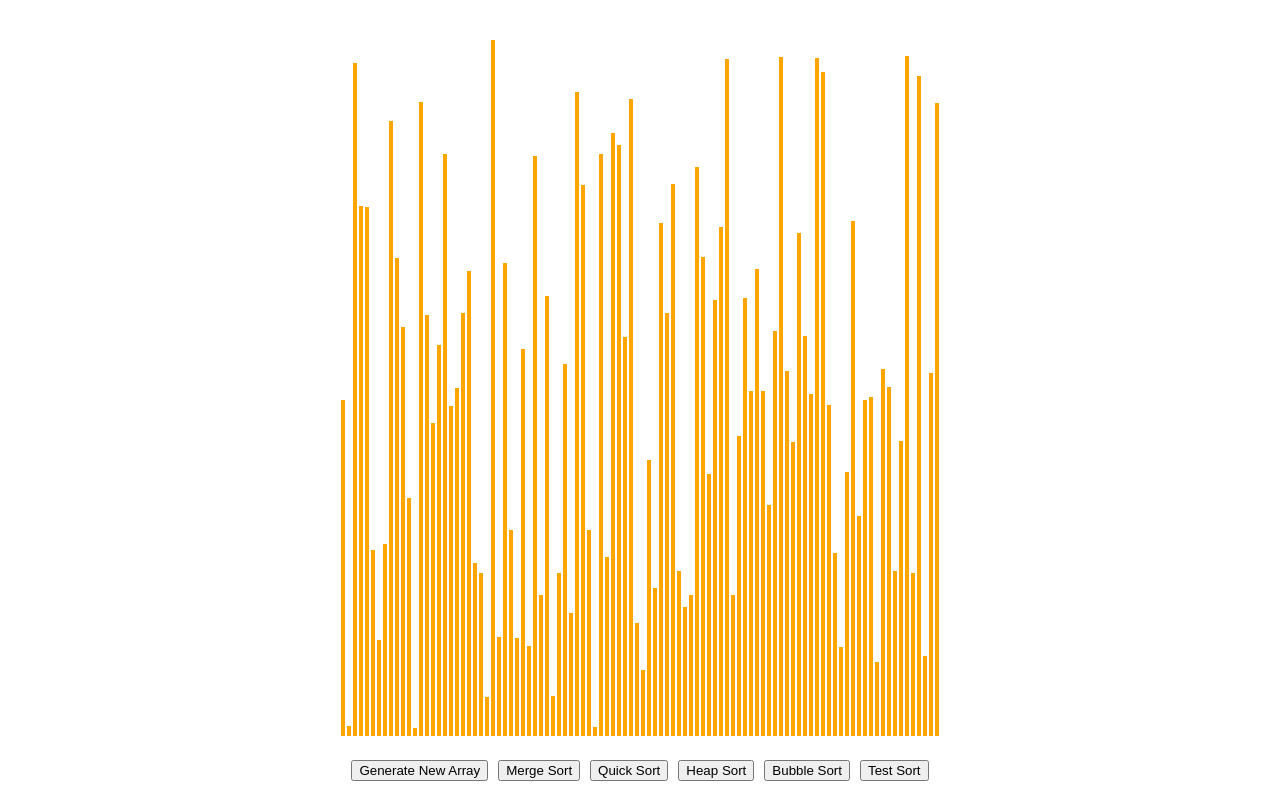
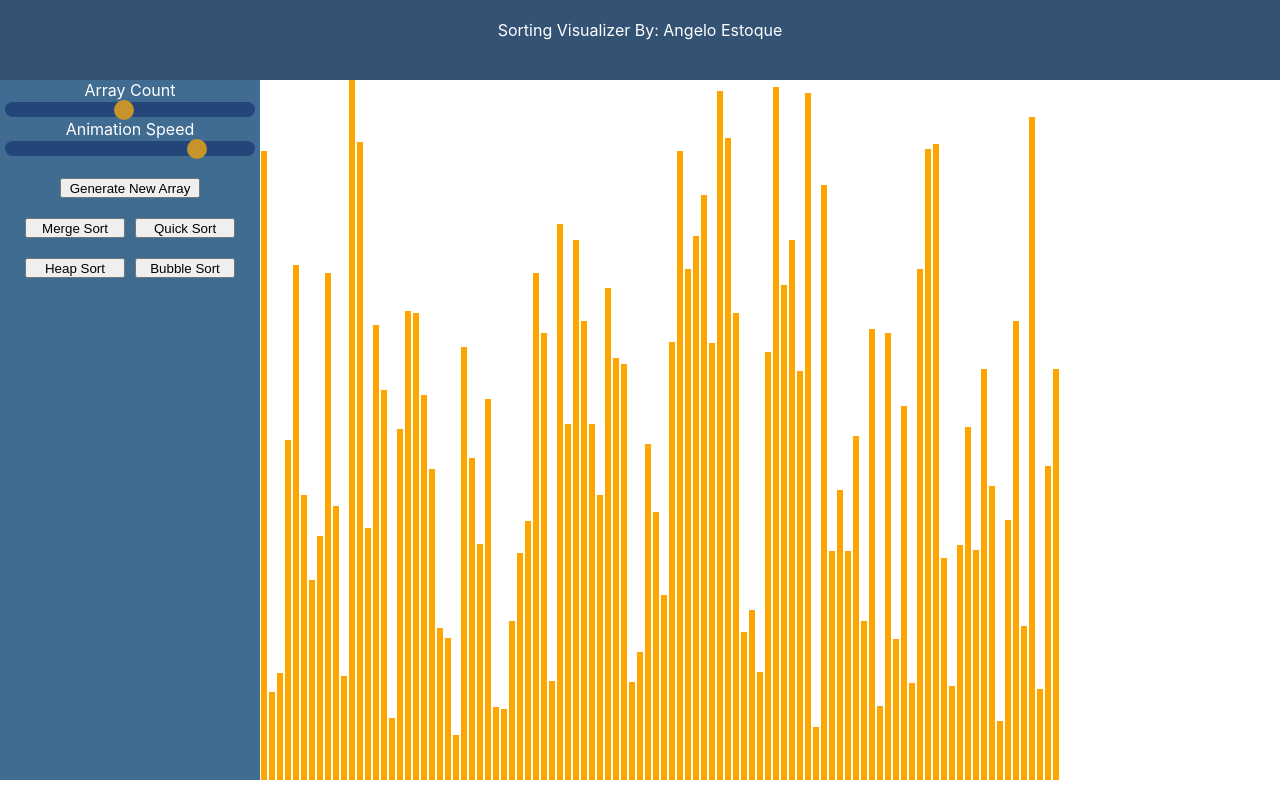
Before and after one commit to AngeloE28/sorting_visualizer, a React (Create React App) app: page / in a window 1280 px wide. Built offline with nearby package versions, Linux system fonts and the light colour scheme.

Commit message:
Quicksort, sliders and css
• Added the quicksort algorithm and its animation
• Added css to the whole app
• Fixed up the weird behaviour of the array bars going up and down when tallest array bar moves position
• Added sliders to control the array bars count and the animation speed

```diff
--- a/src/Sorting_Algorithm/Sorting_Algorithm.js
+++ b/src/Sorting_Algorithm/Sorting_Algorithm.js
@@ -190,7 +190,60 @@ export function quickSort(arr) {
 }
 
 function quick(mainArr, anims) {
+    const low = 0;
+    const high = mainArr.length - 1;
+    quickSortHelper(mainArr, low, high, anims);
+}
 
+function quickSortHelper(mainArr, low, high, anims) {
+
+    if(low > high)
+        return;
+
+    // Get the partition index
+    let partIdx = partition(mainArr, low, high, anims);
+
+    // Sort elements before and  after partition
+    quickSortHelper(mainArr, low, partIdx - 1, anims);
+    quickSortHelper(mainArr, partIdx + 1, high, anims);
+}
+
+function partition(mainArr, low, high, anims) {
+
+    let pivot = mainArr[high];
+
+    // Index of smaller elements
+    // Inidcates the right position of pivot found so far
+    let idx = (low - 1);
+
+    for(let j = low; j <= high - 1; j++) {
+
+        // Current element is smaller than pivot
+        if(mainArr[j] < pivot){
+            // Values being compared for animation
+            // Index of smaller element and current element
+            anims.push([idx, j]);
+            anims.push([idx, j]);
+
+            // Values being compared for animation
+            // Index of smaller element and current element being swapped
+            anims.push([idx, mainArr[j]]);
+            anims.push([j, mainArr[idx]]);
+            idx++;
+            swap(mainArr, idx, j);
+        }
+    }
+    // Values being compared for animation
+    // Index of smaller element and the ending index
+    anims.push([idx + 1, high]);
+    anims.push([idx + 1, high]);
+
+    // Values being compared for animation
+    // Index of smaller element and the ending index swapped
+    anims.push([idx + 1, mainArr[high]]);
+    anims.push([high, mainArr[idx + 1]]);
+    swap(mainArr, idx + 1, high);
+    return (idx + 1);
 }
 
 function swap(mainArr, item1, item2) {
--- a/src/Sorting_Visualizer/Sorting_Visualizer.css
+++ b/src/Sorting_Visualizer/Sorting_Visualizer.css
@@ -1,9 +1,53 @@
+.title {
+    background-color: rgb(52, 82, 116);
+    text-align: center;
+    color: white;
+}
+
 .array-container {
+    background-color: white;
     position: relative;
-    display: flexbox;
+    display: flex;
     flex-wrap: wrap;
-    flex-direction: column;
+    flex-direction: row;
     margin-top: 40px;
+}
+
+.userInputs {
+    background-color: rgb(64, 108, 145);
+}
+
+.barContainer {
+    align-items:flex-end;
+    display: flex;
+    flex-wrap: wrap;
+    flex-direction: row;
+    position: relative;
+    height: 700px;
+}
+
+.array-bar {
+    background-color: orange;
+    display: inline-block;
+    margin-left: 1px;
+    margin-right: 1px;
+    transition: 0.05s ease;
+}
+
+.buttonContainer {
+    display: inline-block;
+    position: relative;
+    width: 260px;
+}
+
+
+.buttonContainer button {
+    width: 100px;
+    height: 20px;
+}
+
+.buttonContainer .newArrBtn {
+    width: 140px;
 }
 
 .array-container button {
@@ -12,11 +56,45 @@
     margin-right: 5px;
 }
 
-.array-bar {
-    width: 4px;
-    background-color: orange;
-    display: inline-block;
-    margin-left: 1px;
-    margin-right: 1px;
-    transition: 0.05s ease;
+.slideContainer {
+    width: 100%;
+    display: flex;
+    flex-direction: column;
+    align-items: center;
+    color: white;
 }
+
+.slider {
+    -webkit-appearance: none;
+    appearance: none;
+    border-radius: 8px;
+    width: 250px;
+    height: 15px;
+    background: rgb(25, 53, 112);
+    outline: none;
+    opacity: 0.7;
+    -webkit-transition: 0.2s;
+    transition: opacity 0.2s;
+}
+
+.slider:hover {
+    opacity: 1;
+}
+
+.slider::-webkit-slider-thumb {
+    -webkit-appearance: none;
+    appearance: none;
+    border-radius: 50%;
+    width: 20px;
+    height: 20px;
+    background: orange;
+    cursor: pointer;
+}
+
+.slider::-moz-range-thumb {
+    border-radius: 50%;
+    width: 20px;
+    height: 20px;
+    background: orange;
+    cursor: pointer;
+}
--- a/src/Sorting_Visualizer/Sorting_Visualizer.jsx
+++ b/src/Sorting_Visualizer/Sorting_Visualizer.jsx
@@ -1,9 +1,6 @@
 import React from "react";
 import './Sorting_Visualizer.css';
 import * as Sorting_Algorithms from '../Sorting_Algorithm/Sorting_Algorithm';
-
-const ANIM_SPEED_MS = 20;
-const NUMBER_OF_ARRAY_BARS = 100;
 
 export class Sorting_Visualizer extends React.Component {
     constructor(props) {
@@ -11,16 +8,19 @@ export class Sorting_Visualizer extends React.Component {
         this.val = 0;
         this.state = {
             array: [],
+            numberOfArrayBars: 100,
+            animSpeedMS: 5,
         };
     }
 
     componentDidMount() {
         this.resetArray();
+        this.setArrayBarCount();
     }
 
     resetArray() {
         const array = [];
-        for (let i = 0; i < NUMBER_OF_ARRAY_BARS; i++){
+        for (let i = 0; i < this.state.numberOfArrayBars; i++){
             array.push(randIntFromInterVals(5, 700));
         }
         this.setState({array});
@@ -28,21 +28,40 @@ export class Sorting_Visualizer extends React.Component {
         const arrBars = document.getElementsByClassName('array-bar');
         for(let i = 0; i < arrBars.length; i++) {
             arrBars[i].style.backgroundColor = 'orange';
+            arrBars[i].style.width = `${600/this.state.numberOfArrayBars}px`;
         }
     }
 
-    testSort() {
-        for(let i = 0; i<100; i++) {
-            const arr = [];
-            const length = randIntFromInterVals(1, 1000);
-            for(let i = 0; i < length; i++) {
-                arr.push(randIntFromInterVals(-1000, 1000));
+    setArrayBarCount() {
+        var input = document.getElementById("arrayRange");
+
+        var currentVal = input.value;
+        this.setState({numberOfArrayBars: currentVal});
+        this.resetArray();
     }
-            const jsSortedArr = arr.slice().sort((a, b) => a - b);
-            const mergeSortArr = Sorting_Algorithms.heapSort(arr.slice());
-            console.log(arraysEqual(jsSortedArr, mergeSortArr));
+
+    setAnimSpeed() {
+        var input = document.getElementById("animSpeed");
+
+        // The min-max values are reversed
+        // Multiply by -1 to reset the values to positive
+        var currentVal = input.value * -1;
+        this.setState({animSpeedMS: currentVal});
     }
-    }
+
+    // Test if the sorts are working properly
+    // testSort() {
+    //     for(let i = 0; i<100; i++) {
+    //         const arr = [];
+    //         const length = randIntFromInterVals(1, 1000);
+    //         for(let i = 0; i < length; i++) {
+    //             arr.push(randIntFromInterVals(-1000, 1000));
+    //         }
+    //         const jsSortedArr = arr.slice().sort((a, b) => a - b);
+    //         const mergeSortArr = Sorting_Algorithms.quickSort(arr.slice());
+    //         console.log(arraysEqual(jsSortedArr, mergeSortArr));
+    //     }
+    // }
 
     colorSort(color, arrBars, barOneIdx, barTwoIdx) {
         const barOneStyle = arrBars[barOneIdx].style;
@@ -55,7 +74,7 @@ export class Sorting_Visualizer extends React.Component {
         for(let j = 0; j < arrBars.length; j++) {
             setTimeout(() => {
                 arrBars[j].style.backgroundColor = 'lightgreen';
-            }, j * ANIM_SPEED_MS * speedAdjuster)
+            }, j * this.state.animSpeedMS * speedAdjuster * (this.state.numberOfArrayBars/100))
         }
     }
 
@@ -69,9 +88,9 @@ export class Sorting_Visualizer extends React.Component {
             for(let k = 0; k < arrBars.length; k++) {
                 setTimeout(() => {
                     arrBars[k].style.backgroundColor = 'orange';
-                }, k * ANIM_SPEED_MS)
+                }, k * this.state.animSpeedMS * (this.state.numberOfArrayBars/100))
             }
-        }, 1500);
+        }, 1500 * this.state.animSpeedMS/8);
     }
 
     mergeSort() {
@@ -94,12 +113,44 @@ export class Sorting_Visualizer extends React.Component {
                     this.finishedColorSort(arrBars, 1);
                     this.revertAfterFinishedColorSort(arrBars);
                 }
-            }, i * ANIM_SPEED_MS)
+            }, i * this.state.animSpeedMS * (this.state.numberOfArrayBars/100))
         }
     }
 
     quickSort() {
+        const anims = Sorting_Algorithms.quickSort(this.state.array);
+        this.val = 0;
+        let idxToChangeColor = 0;
+        const maxAnimArrIter = 4; // Eighth value is the last value of the animation
+        for(let i = 0; i < anims.length; i++) {
+            // Loop back to restart the animations
+            if(idxToChangeColor >= maxAnimArrIter)
+                idxToChangeColor = 0;
 
+            // Last two items is the height
+            const isColorChange = i % maxAnimArrIter === idxToChangeColor &&
+                                                        idxToChangeColor < maxAnimArrIter - 2;
+            idxToChangeColor++;
+            const arrBars = document.getElementsByClassName('array-bar');
+            setTimeout(() => {
+                if(isColorChange) {
+                    this.val++;
+                    const color = i % maxAnimArrIter === 0 ? 'red' : 'orange';
+                    const [barOneIdx, barTwoIdx] = anims[i];
+                    if(barOneIdx === -1)
+                        return;
+                    this.colorSort(color, arrBars, barOneIdx, barTwoIdx);
+                } else {
+                    this.val++;
+                    const[barIdx, newHeight] = anims[i];
+                    this.heightAnimSort(arrBars, barIdx, newHeight);
+                }
+                if(this.val === anims.length || (this.val + 2) === anims.length) {
+                    this.finishedColorSort(arrBars, 0.25);
+                    this.revertAfterFinishedColorSort(arrBars);
+                }
+            }, i * this.state.animSpeedMS * (this.state.numberOfArrayBars/100))
+        }
     }
 
     heapSort() {
@@ -132,7 +183,7 @@ export class Sorting_Visualizer extends React.Component {
                     this.finishedColorSort(arrBars, 0.25);
                     this.revertAfterFinishedColorSort(arrBars);
                 }
-            }, i * ANIM_SPEED_MS)
+            }, i * this.state.animSpeedMS * (this.state.numberOfArrayBars/100))
         }
     }
 
@@ -169,7 +220,7 @@ export class Sorting_Visualizer extends React.Component {
                     this.finishedColorSort(arrBars, 1);
                     this.revertAfterFinishedColorSort(arrBars);
                 }
-            }, i * ANIM_SPEED_MS)
+            }, i * this.state.animSpeedMS * (this.state.numberOfArrayBars/100))
         }
     }
 
@@ -178,22 +229,61 @@ export class Sorting_Visualizer extends React.Component {
         const {array} = this.state;
 
         return (
+            <div className="title">
+                <br/>
+                Sorting Visualizer By: Angelo Estoque
+
                 <div className="array-container">
-                {array.map((val, idx) => (
-                    <div
-                        className="array-bar"
-                        key={idx}
-                        style={{height: `${val}px`}}
-                    ></div>
-                ))}
+                    <div className="userInputs">
+                        <div className = "slideContainer">
+                            Array Count
+                            <input
+                                type="range"
+                                min="10"
+                                max="200"
+                                defaultValue="100"
+                                step="1"
+                                className="slider"
+                                id="arrayRange"
+                                onInput={() => this.setArrayBarCount()}
+                            />
+                            Animation Speed
+                            <input
+                                type="range"
+                                // Reverse the min-max
+                                // Animation is faster the smaller the value
+                                min="-20"
+                                max="-1"
+                                defaultValue="-5"
+                                step="1"
+                                className="slider"
+                                id="animSpeed"
+                                onInput={() => this.setAnimSpeed()}
+                            />
+                        </div>
                         {/* Button div wrapper */}
+                        <div className="buttonContainer">
                             <div>
-                    <button onClick={() => this.resetArray()}>Generate New Array</button>
+                                <button className="newArrBtn" onClick={() => this.resetArray()}>Generate New Array</button>
+                            </div>
                             <button onClick={() => this.mergeSort()}>Merge Sort</button>
                             <button onClick={() => this.quickSort()}>Quick Sort</button>
                             <button onClick={() => this.heapSort()}>Heap Sort</button>
                             <button onClick={() => this.bubbleSort()}>Bubble Sort</button>
-                    <button onClick={() => this.testSort()}>Test Sort</button>
+                        </div>
+                    </div>
+                    {array.map((val, idx) => (
+                        <div className="barContainer">
+                        <div
+                            className="array-bar"
+                            key={idx}
+                            style={{
+                                    height: `${val}px`,
+                                    width: `${600/this.state.numberOfArrayBars}px`
+                                    }}
+                        ></div>
+                        </div>
+                    ))}
                 </div>
             </div>
         );
```
Lines whose indentation alone changed are shown as unchanged.
